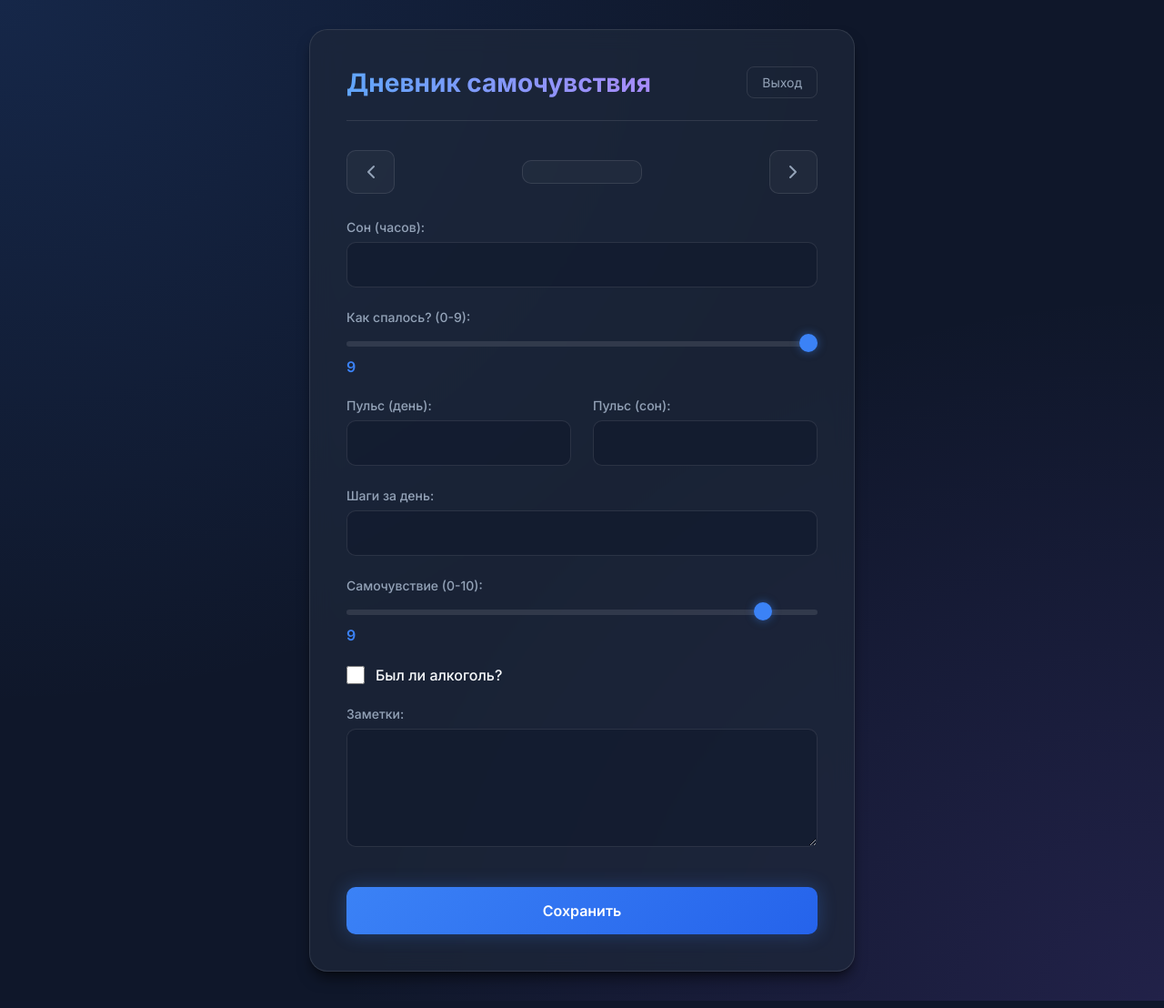
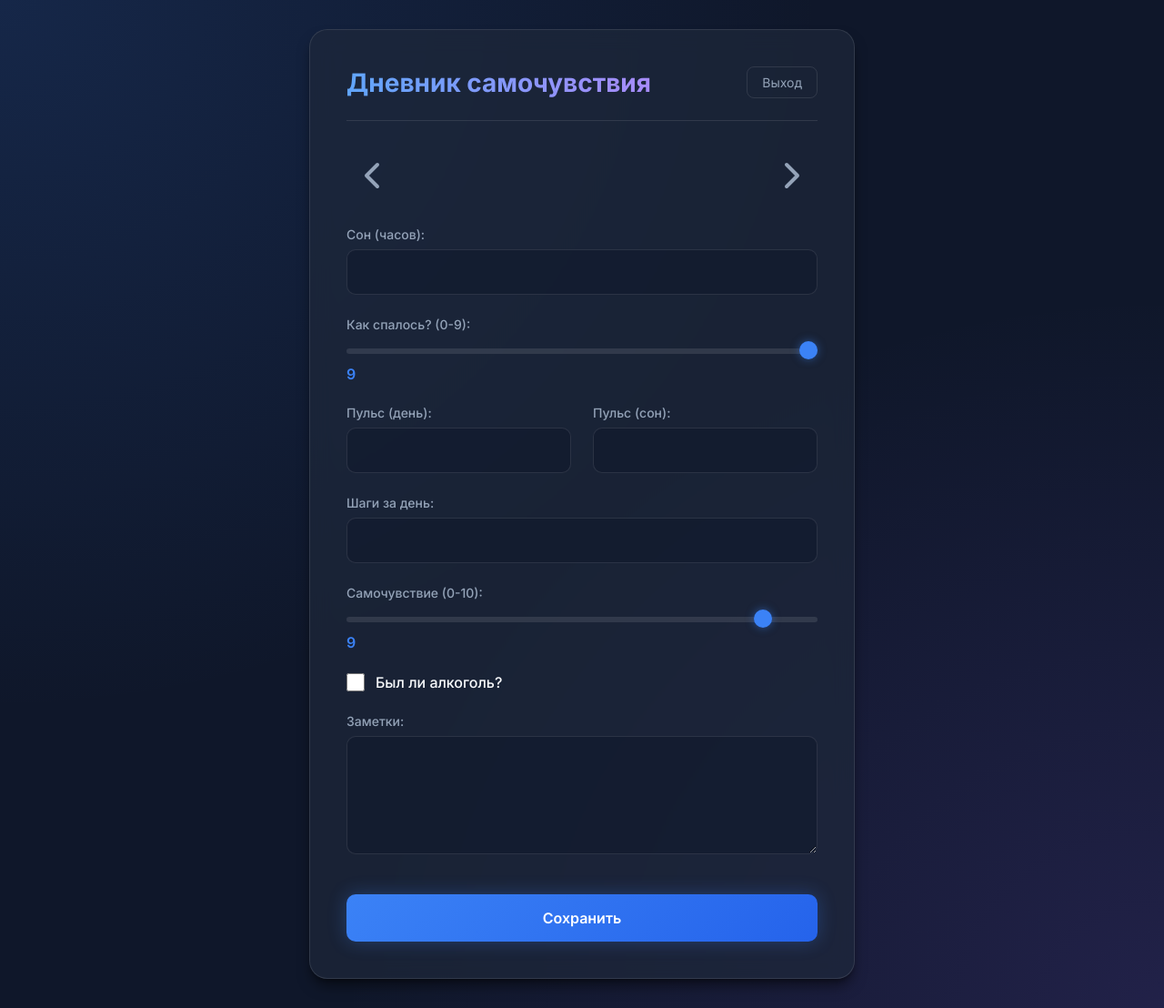
Before and after one commit to vsuh/sleepmon, a FastAPI app: template app/templates/form.html in a window 1280 px wide. Shown: the whole page at 91% size. Run offline with FastAPI, Linux system fonts and the light colour scheme; the template is opened without the code that fills it, so the values that code supplies are empty.

Commit message:
style(web): align transparent date navigation controls

```diff
--- a/app/static/style.css
+++ b/app/static/style.css
@@ -313,26 +313,29 @@ h2 {
 
 .date-current {
     min-width: 132px;
+    height: 56px;
+    display: flex;
+    align-items: center;
+    justify-content: center;
     text-align: center;
     font-size: 1.1rem;
     font-weight: 700;
+    line-height: 1;
     color: var(--text-main);
-    padding: 0.75rem 1rem;
-    border: 1px solid var(--border);
-    border-radius: 10px;
-    background: rgba(255,255,255,0.03);
+    padding: 0 1rem;
 }
 
 .date-nav-button {
     display: inline-flex;
     align-items: center;
     justify-content: center;
-    gap: 0.35rem;
-    min-height: 48px;
-    padding: 0.65rem 0.85rem;
-    background: rgba(255,255,255,0.03);
+    width: 56px;
+    height: 56px;
+    padding: 0;
+    background: transparent;
     color: var(--text-muted);
-    border: 1px solid var(--border);
+    border: 0;
+    border-radius: 50%;
 }
 
 .date-nav-button:first-child {
@@ -344,14 +347,13 @@ h2 {
 }
 
 .date-nav-button:hover {
-    background: rgba(255,255,255,0.07);
+    background: transparent;
     color: var(--text-main);
-    border-color: rgba(255,255,255,0.2);
 }
 
 .date-nav-button svg {
-    width: 24px;
-    height: 24px;
+    width: 48px;
+    height: 48px;
     fill: none;
     stroke: currentColor;
     stroke-width: 2;
@@ -368,13 +370,9 @@ h2 {
         gap: 0.4rem;
     }
 
-    .date-nav-button span {
-        display: none;
-    }
-
     .date-nav-button {
-        width: 48px;
-        padding: 0.5rem;
+        width: 56px;
+        height: 56px;
     }
 
     .date-current {
```
